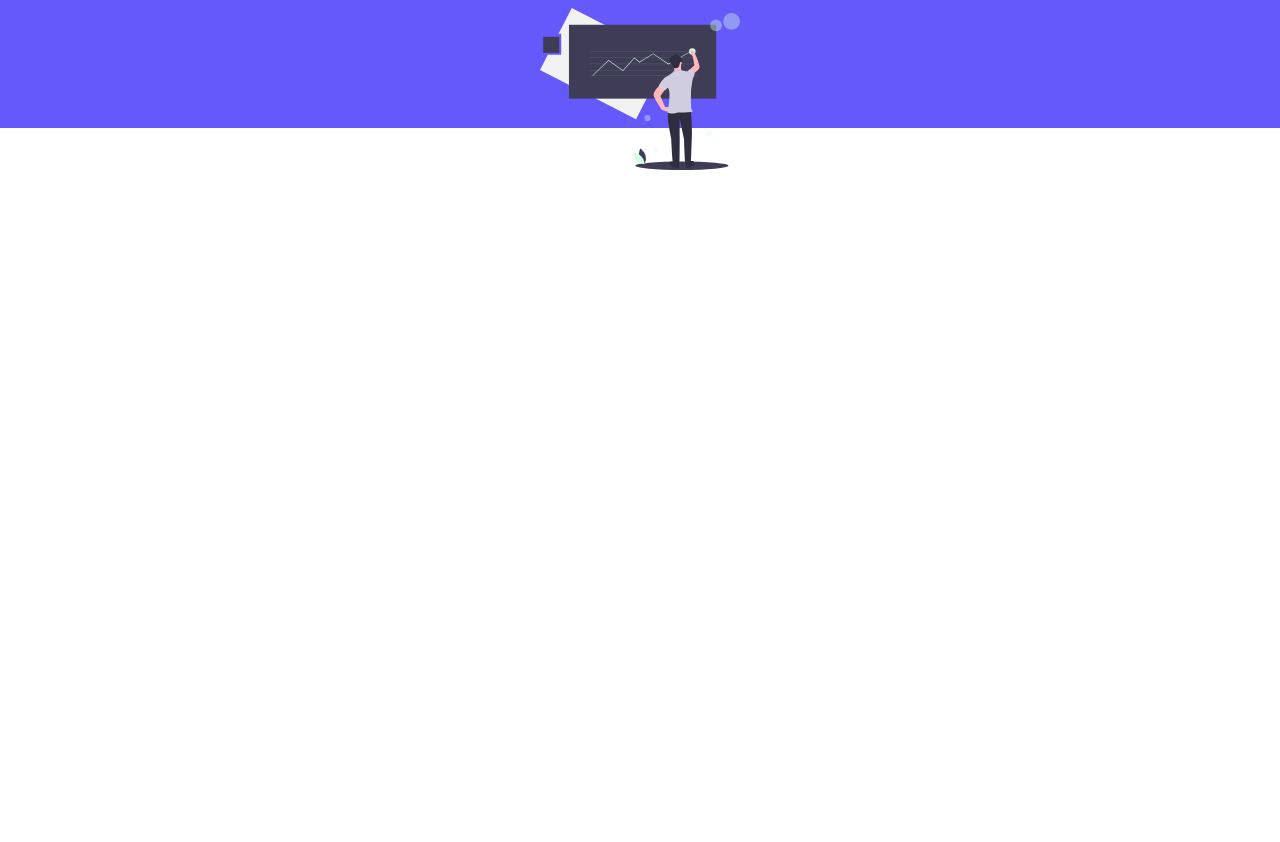
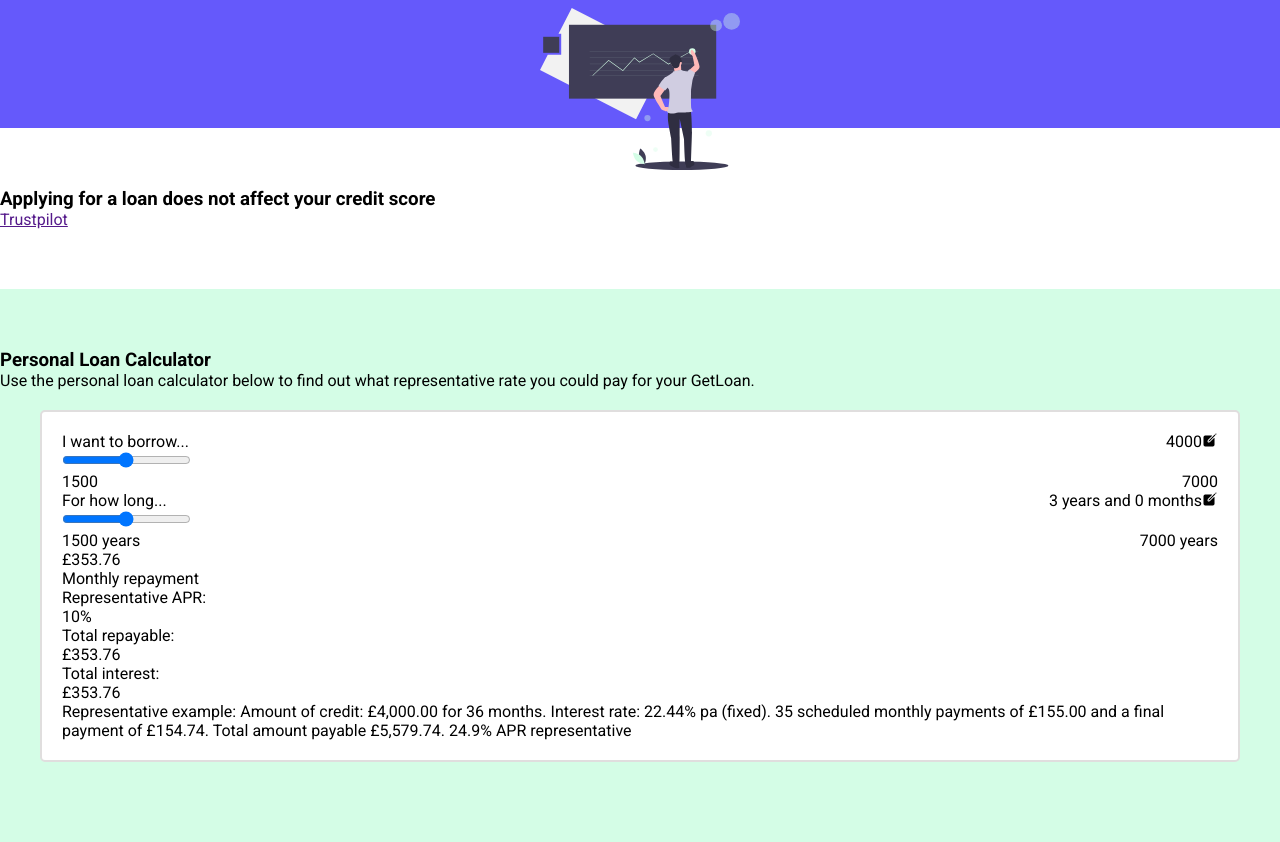
Before and after one commit to Stephenice/Loan_project_PB, a plain HTML site: page index.html in a window 1280 px wide. Shown: the part 372-1214 px from the top of the page. Before the commit the page ends 800 px from the top, so only its background shows below. Drawn offline with nearby package versions, Linux system fonts and the light colour scheme.

Commit message:
resource

```diff
--- a/index.html
+++ b/index.html
@@ -82,7 +82,90 @@
 
       <!--End- home section -->
 
+      <!--Start- testimonial section -->
+      <section class="sections testimonial">
+        <h3>Applying for a loan does not affect your credit score</h3>
+        <a href="">Trustpilot</a>
+      </section>
+      <!--End- testimonial section -->
+
       <!-- Start- Personal Loan Calculator -->
+      <section class="sections loan_calculator">
+        <h3>Personal Loan Calculator</h3>
+        <p>
+          Use the personal loan calculator below to find out what representative
+          rate you could pay for your GetLoan.
+        </p>
+
+        <div class="calcu_container">
+          <div class="calcu_box_one">
+            <div class="box_row_one">
+              <div class="row_one_amount">
+                <p>I want to borrow...</p>
+                <div class="left_amount">
+                  <p>4000</p>
+                  <div class="icon_edit">
+                    <ion-icon name="create"></ion-icon>
+                  </div>
+                </div>
+              </div>
+              <div class="row_one_range">
+                <input type="range" min="1" max="100" value="50" />
+              </div>
+              <div class="row_one_rangeLimit">
+                <p>1500</p>
+                <p>7000</p>
+              </div>
+            </div>
+
+            <div class="box_row_two">
+              <div class="row_one_amount">
+                <p>For how long...</p>
+                <div class="left_amount">
+                  <p>3 years and 0 months</p>
+                  <div class="icon_edit">
+                    <ion-icon name="create"></ion-icon>
+                  </div>
+                </div>
+              </div>
+
+              <div class="row_one_range">
+                <input type="range" min="1" max="100" value="50" />
+              </div>
+              <div class="row_one_rangeLimit">
+                <p>1500 years</p>
+                <p>7000 years</p>
+              </div>
+            </div>
+          </div>
+
+          <div class="calcu_box_two">
+            <p>£353.76</p>
+            <p>Monthly repayment</p>
+            <div>
+              <p>Representative APR:</p>
+              <p>10%</p>
+            </div>
+            <div>
+              <p>Total repayable:</p>
+              <p>£353.76</p>
+            </div>
+            <div>
+              <p>Total interest:</p>
+              <p>£353.76</p>
+            </div>
+          </div>
+
+          <div class="calcu_box_three">
+            <p>
+              Representative example: Amount of credit: £4,000.00 for 36 months.
+              Interest rate: 22.44% pa (fixed). 35 scheduled monthly payments of
+              £155.00 and a final payment of £154.74. Total amount payable
+              £5,579.74. 24.9% APR representative
+            </p>
+          </div>
+        </div>
+      </section>
       <!--End- Personal Loan Calculator -->
 
       <!-- Start- Apply For a Personal Loan Online -->
--- a/resources/css/style.css
+++ b/resources/css/style.css
@@ -31,10 +31,11 @@ header h1 {
   color: var(--primary-color-light);
 }
 
-/* test and delete */
-/* img {
-  width: 100px;
-} */
+.sections {
+  padding: 60px 0;
+  /* text-align: center; */
+}
+
 .test {
   border: 1px solid red;
 }
@@ -90,3 +91,40 @@ li {
   height: auto;
   top: 0px;
 }
+
+/* --------------------------testimonial */
+.testimonial {
+  /* padding: 60px 0;
+  text-align: center; */
+}
+
+/* ------------------- Personal Loan Calculator */
+.loan_calculator {
+  background-color: var(--primary-color-light);
+}
+
+.calcu_container {
+  background: #ffffff;
+  margin: 20px 40px;
+  border-radius: 5px;
+  -webkit-border-radius: 5px;
+  -moz-border-radius: 5px;
+  -ms-border-radius: 5px;
+  -o-border-radius: 5px;
+  border: 2px solid var(--general-two-color);
+  padding: 20px;
+}
+
+.row_one_amount {
+  display: flex;
+  justify-content: space-between;
+}
+
+.left_amount {
+  display: flex;
+}
+
+.row_one_rangeLimit {
+  display: flex;
+  justify-content: space-between;
+}
```
